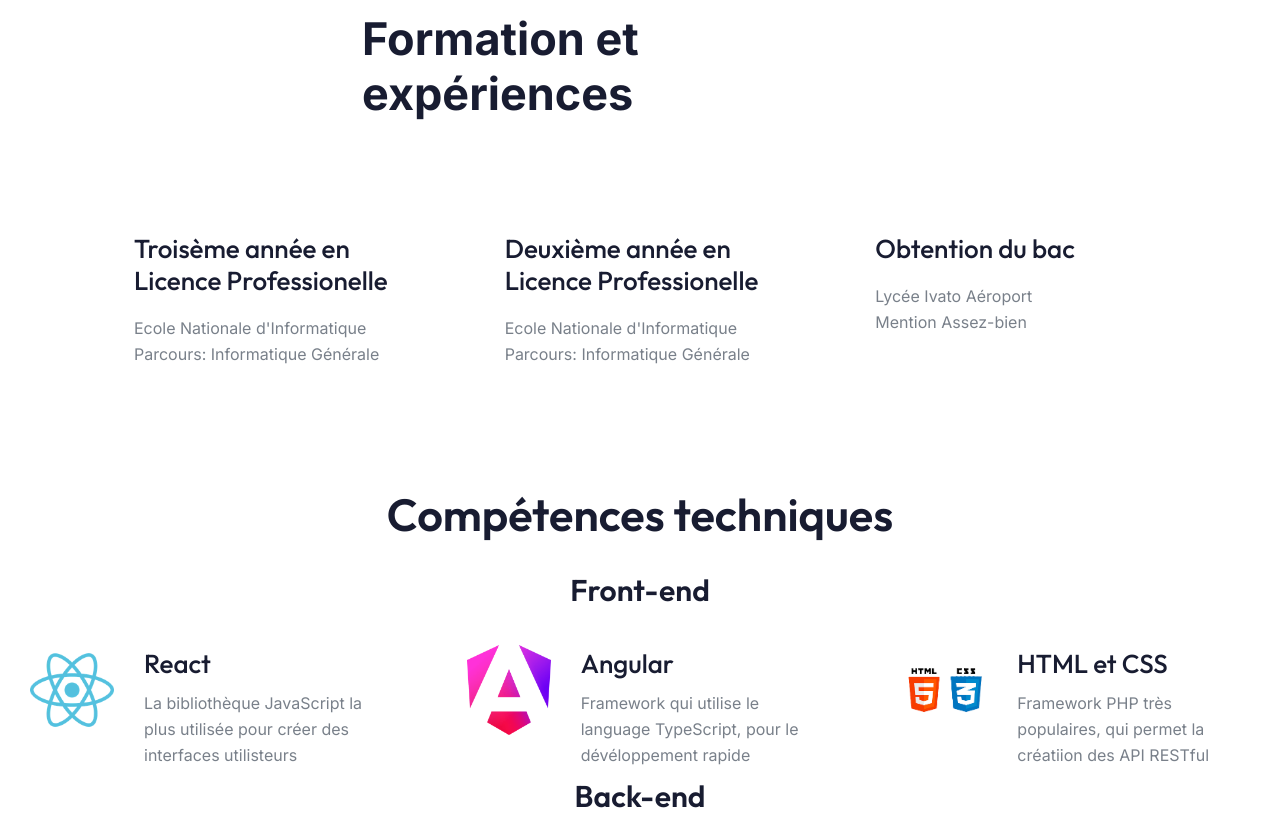
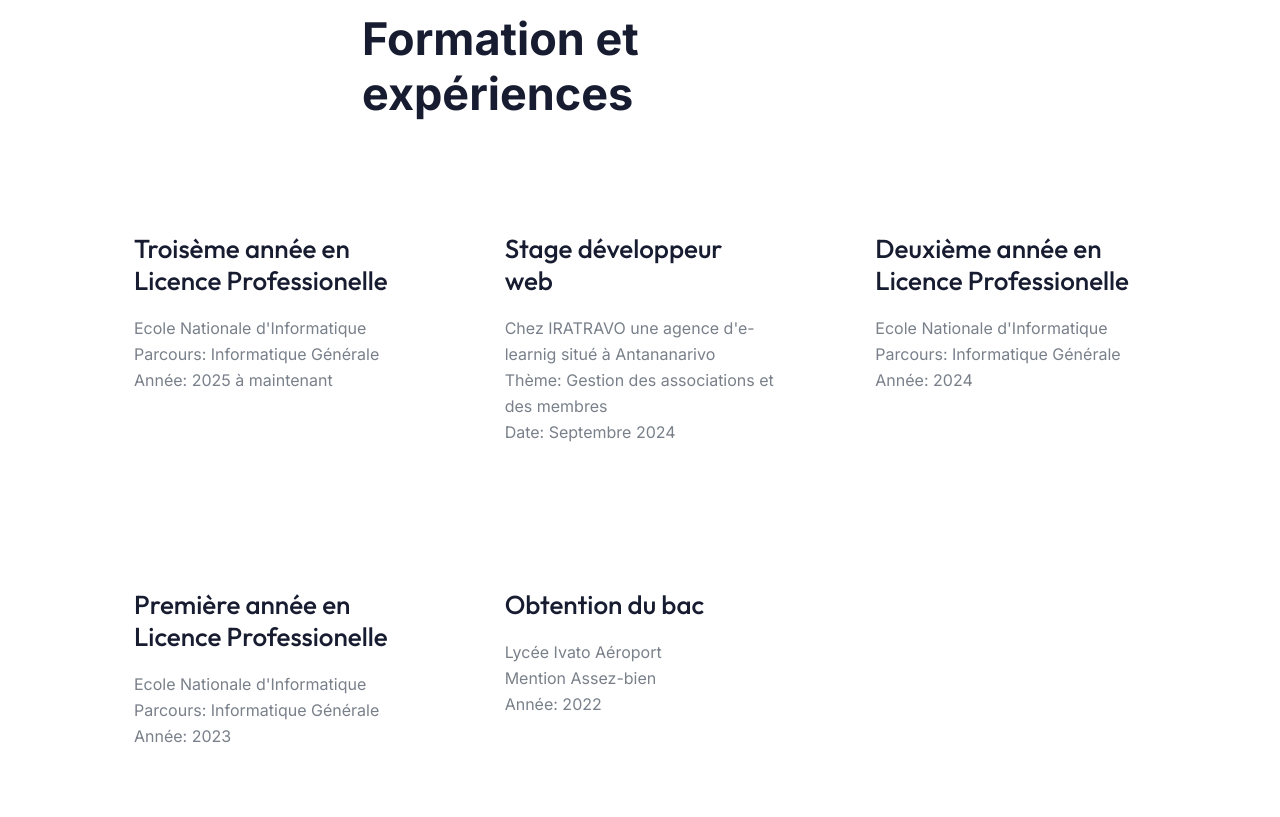
Before and after one commit to FITANTSOADaniel/portfolio, a plain HTML site: page index.html in a window 1280 px wide. Shown: the part 1260-2077 px from the top of the page. Drawn offline with Linux system fonts and the light colour scheme.

Commit message:
first commit

```diff
--- a/index.html
+++ b/index.html
@@ -246,19 +246,34 @@
               <h5 class="ek zj kk wm nb _b">Troisème année en Licence Professionelle</h5>
               <p>Ecole Nationale d'Informatique</p>
               <p>Parcours: Informatique Générale</p>
+              <p>Année: 2025 à maintenant</p>
             </div>
 
             <!-- Service Item -->
             <div class="animate_top sg oi pi zq ml il am cn _m">
+              <h4 class="ek zj kk wm nb _b">Stage développeur web</h4>
+              <p>Chez IRATRAVO une agence d'e-learnig situé à Antananarivo</p>
+              <p>Thème: Gestion des associations et des membres</p>
+              <p>Date: Septembre 2024</p>
+            </div>
+            <div class="animate_top sg oi pi zq ml il am cn _m">
               <h4 class="ek zj kk wm nb _b">Deuxième année en Licence Professionelle</h4>
               <p>Ecole Nationale d'Informatique</p>
               <p>Parcours: Informatique Générale</p>
+              <p>Année: 2024</p>
+            </div>
+            <div class="animate_top sg oi pi zq ml il am cn _m">
+              <h4 class="ek zj kk wm nb _b">Première année en Licence Professionelle</h4>
+              <p>Ecole Nationale d'Informatique</p>
+              <p>Parcours: Informatique Générale</p>
+              <p>Année: 2023</p>
             </div>
 
             <div class="animate_top sg oi pi zq ml il am cn _m">
               <h4 class="ek zj kk wm nb _b">Obtention du bac</h4>
               <p>Lycée Ivato Aéroport</p>
               <p>Mention Assez-bien</p>
+              <p>Année: 2022</p>
             </div>
           </div>
         </div>
@@ -424,7 +439,7 @@
             <div class="animate_top kn to/3 tc cg oq">
               <div class="tc wf xf cf ae cd">
                 <img class="om" src="images/postgres.png" alt="Icon" />
-                <img class="xc nm" src="images/postgres.png" alt="Icon" />
+                <img class="xc nm" src="images/postgres_dark.png" alt="Icon" />
               </div>
               <div>
                 <h4 class="ek yj go kk wm xb">Laravel</h4>
```
